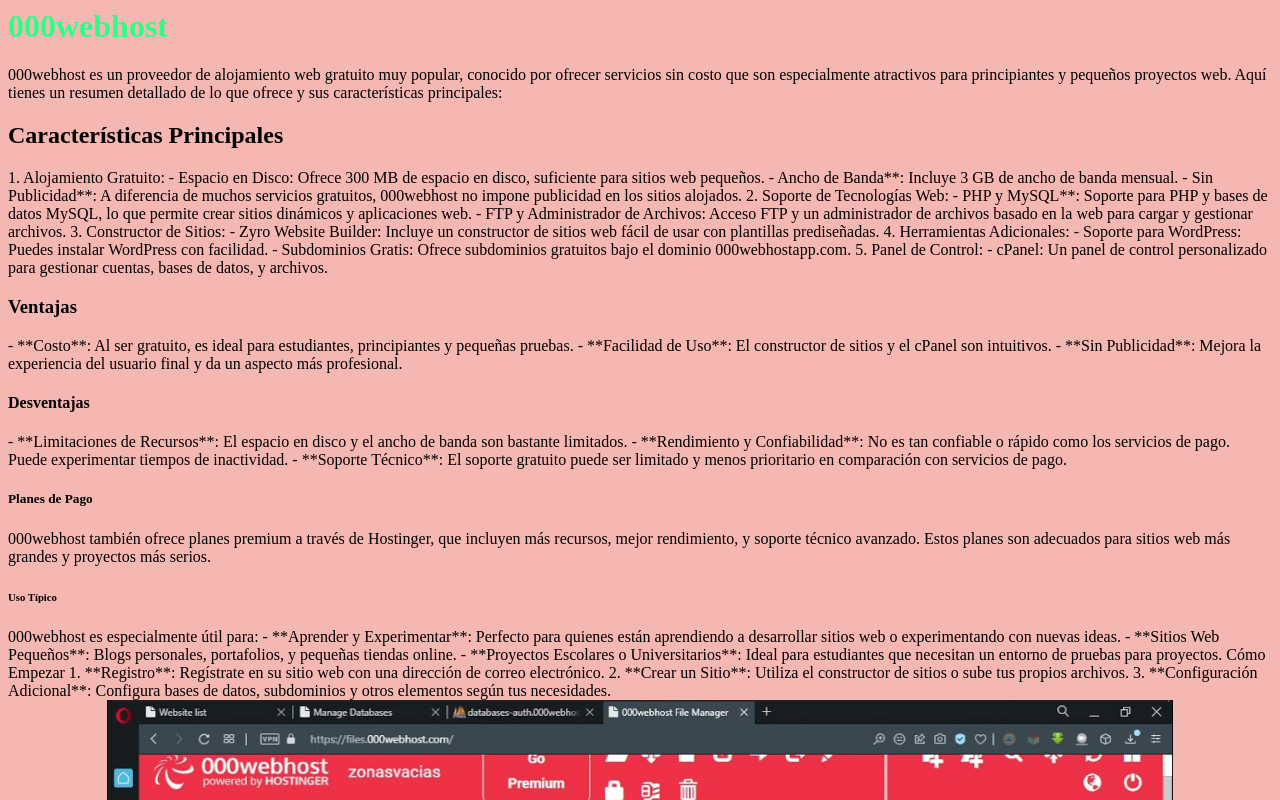
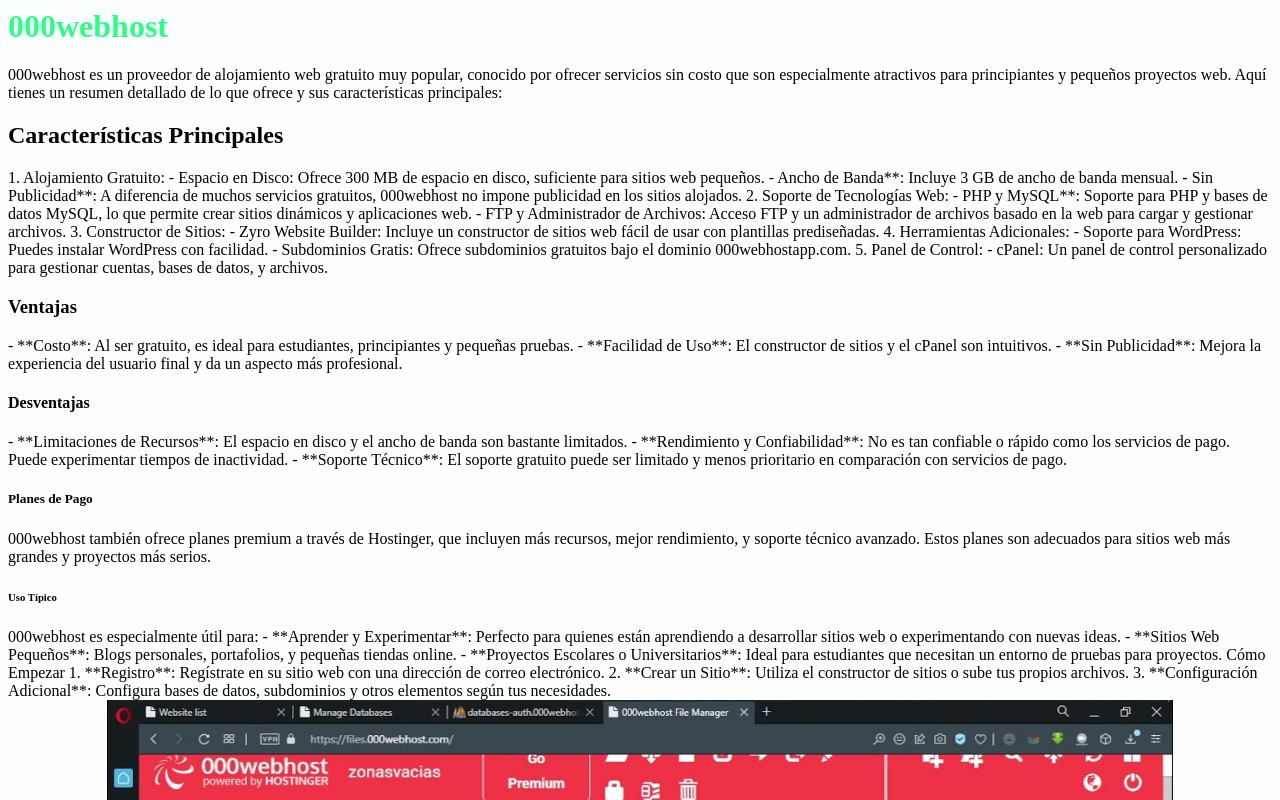
Before and after one commit to DeivyRivera/000Webhost, a plain HTML site: page index.html in a window 1280 px wide. Shown: the top 800 px of the page. Drawn offline with Linux system fonts and the light colour scheme.

Commit message:
Update index.html

```diff
--- a/index.html
+++ b/index.html
@@ -1,5 +1,5 @@
 <html>
-<body bgcolor="#F5B7B1">
+<body bgcolor="#FDFEFE">
 <head>
 <H1><font color="#2BFF88">000webhost</font></H1>
 000webhost es un proveedor de alojamiento web gratuito muy popular, conocido por ofrecer servicios sin costo que son especialmente atractivos para principiantes y pequeños proyectos web. Aquí tienes un resumen detallado de lo que ofrece y sus características principales:
```
